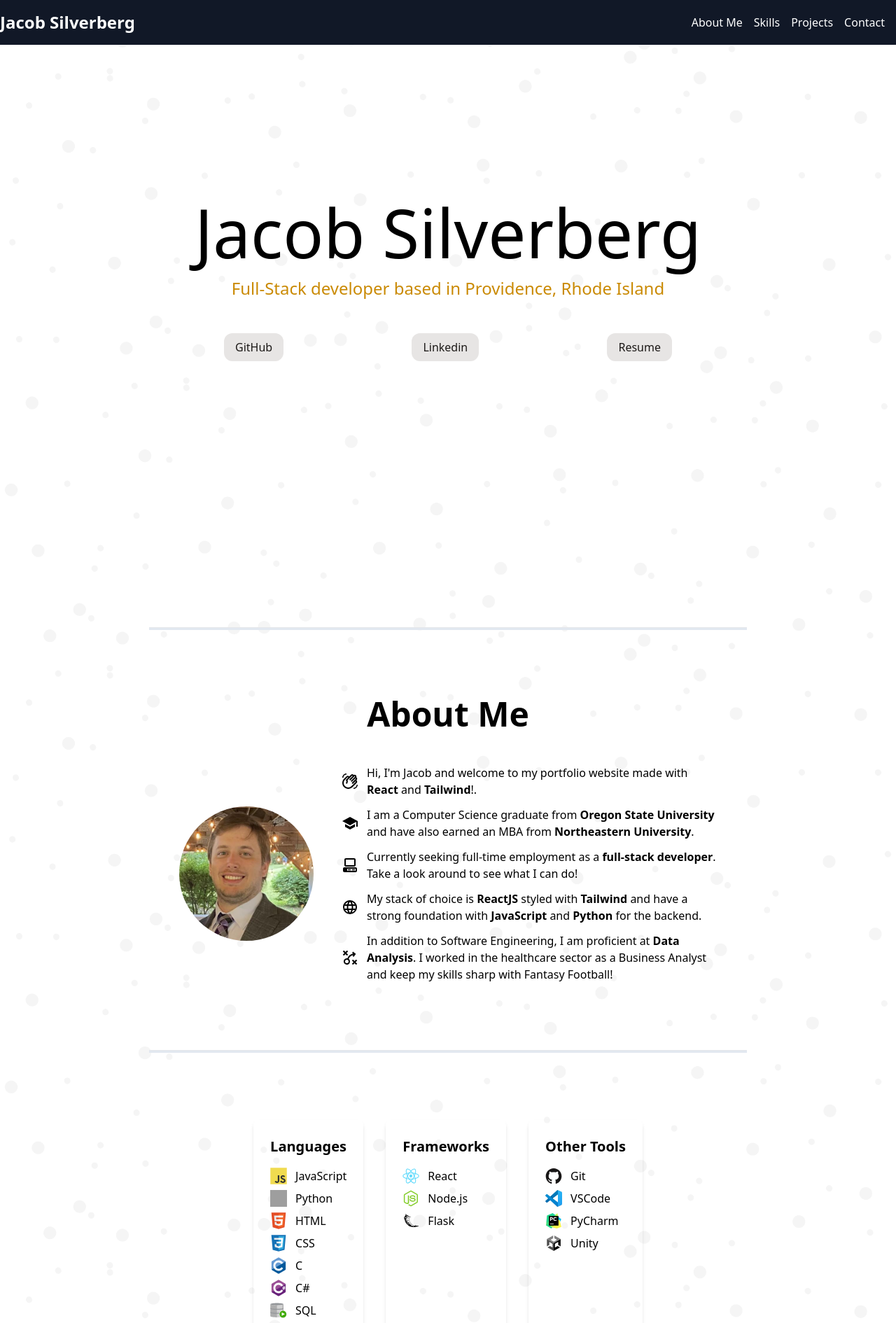
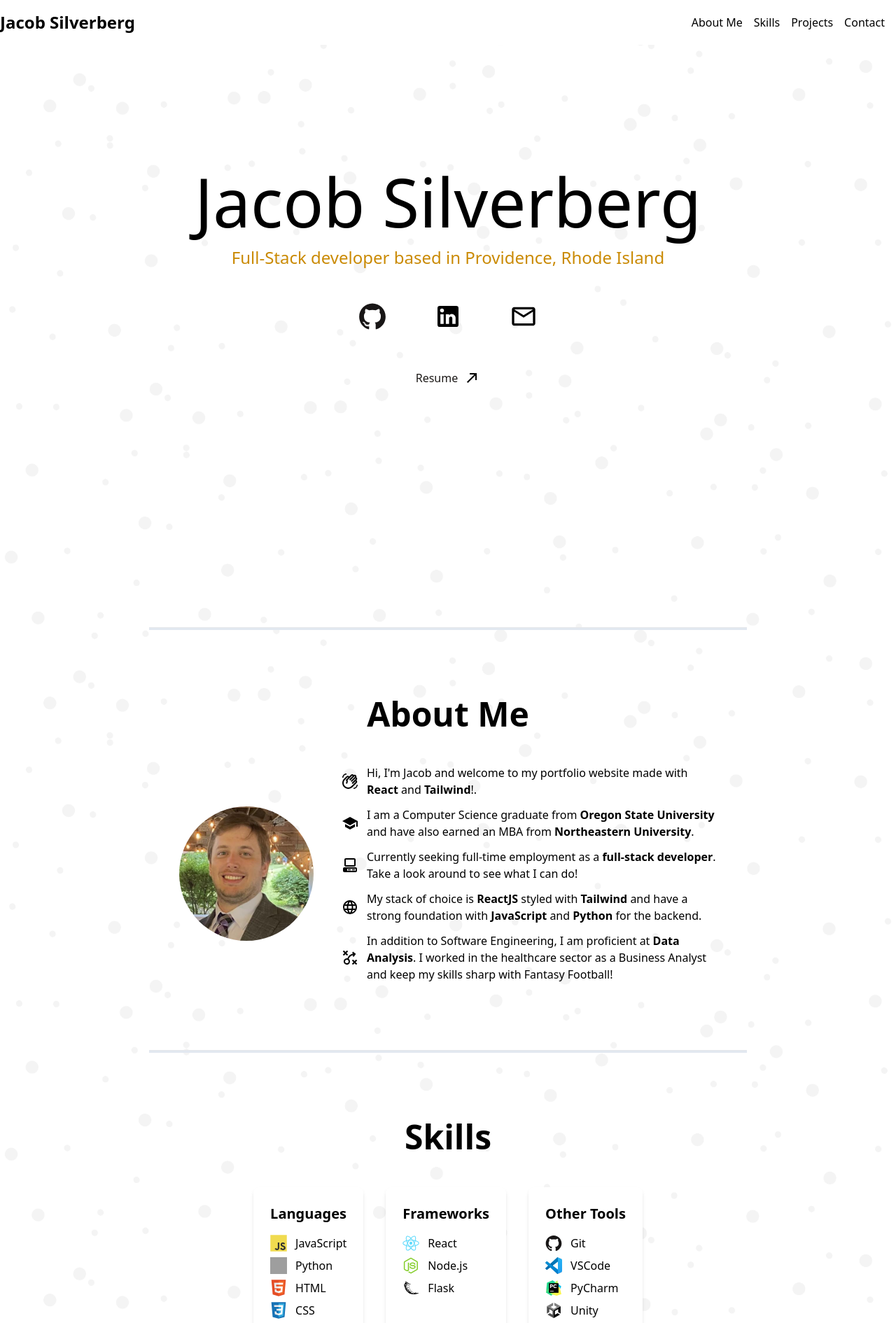
Before and after one commit to JacobSilverberg/portfolio, a React (Vite) app: page / in a window 1280 px wide. Shown: the top 1890 px of the page at 70% size. Built offline with nearby package versions, Linux system fonts and the light colour scheme; grey boxes are pictures that could not be loaded.

Commit message:
formatting

```diff
--- a/src/components/Contact.jsx
+++ b/src/components/Contact.jsx
@@ -1,14 +1,69 @@
 export function Contact() {
-    return (
-      <div id="contact" className="container mx-auto py-8 flex justify-center">
+  return (
+    <div id="contact" className="container mx-auto py-8">
+      <div className="text-center">
+        <h2 className="font-atkinson text-4xl md:text-5xl font-bold mb-12">
+          Contact
+        </h2>
+      </div>
+      <div className="flex justify-center">
         <div className="bg-white shadow-md rounded-lg p-6">
-          <h2 className="text-2xl font-bold mb-4">Contact</h2>
-          <p className="text-gray-600 mb-4">
-            <a href="mailto:JacobSilverberg@gmail.com" className="text-blue-600 hover:underline">
-              JacobSilverberg@gmail.com
-            </a>
-          </p>
+          <ul className="flex justify-between space-x-8">
+            <li className="flex flex-col items-center">
+              <span>GitHub</span>
+              <a
+                href="https://github.com/JacobSilverberg"
+                target="_blank"
+                rel="noopener noreferrer"
+              >
+                <img
+                  src="../images/skills/GitHub.svg"
+                  alt="GitHub"
+                  className="w-8 h-8"
+                />
+              </a>
+            </li>
+            <li className="flex flex-col items-center">
+              <span>LinkedIn</span>
+              <a
+                href="https://www.linkedin.com/in/jacobsilverberg/"
+                target="_blank"
+                rel="noopener noreferrer"
+              >
+                <img
+                  src="../images/footer/linkedin.svg"
+                  alt="LinkedIn"
+                  className="w-8 h-8"
+                />
+              </a>
+            </li>
+            <li className="flex flex-col items-center">
+              <span>Email</span>
+              <a href="mailto:JacobSilverberg@gmail.com">
+                <img
+                  src="../images/footer/email.svg"
+                  alt="Email"
+                  className="w-8 h-8"
+                />
+              </a>
+            </li>
+            <li className="flex flex-col items-center">
+              <span>Resume</span>
+              <a
+                href="/silverberg_resume.pdf"
+                target="_blank"
+                rel="noopener noreferrer"
+              >
+                <img
+                  src="../images/hero/arrow-top-right.svg"
+                  alt="Resume"
+                  className="w-8 h-8"
+                />
+              </a>
+            </li>
+          </ul>
         </div>
       </div>
-    );
-  }
+    </div>
+  );
+}
--- a/src/components/Footer.jsx
+++ b/src/components/Footer.jsx
@@ -2,27 +2,27 @@
     const currentYear = new Date().getFullYear();
 
     return (
-    <footer className="bg-gray-900 text-white py-4">
+      <footer className="bg-white text-black py-4">
         <div className="container mx-auto flex justify-between items-center">
           <div>
             <img src="../images/footer/copyright.svg" alt="Copyright Logo" className="h-6 inline-block mr-2" />
-                <span className="text-sm">© {currentYear} Jacob Silverberg</span>
+            <span className="text-sm">{currentYear} Jacob Silverberg</span>
           </div>
           <div className="flex items-center space-x-4">
             <a href="https://www.linkedin.com/in/jacobsilverberg/" target="_blank" rel="noopener noreferrer">
-                    <img src="../images/footer/linkedin.svg" className="size-8" />
+              <img src="../images/footer/linkedin.svg" className="h-8 fill-white"/>
             </a>
             <a href="https://github.com/JacobSilverberg" target="_blank" rel="noopener noreferrer">
-                    <img src="../images/skills/GitHub.svg" className="size-8" />
+              <img src="../images/skills/GitHub.svg" className="h-8" style={{ fill: 'white' }} />
             </a>
             <a href="mailto:JacobSilverberg@gmail.com">
-                    <img src="../images/footer/email.svg" className="size-8" />
+              <img src="../images/footer/email.svg" className="h-8" style={{ fill: 'white' }} />
             </a>
             <button className="bg-transparent hover:bg-gray-800 text-gray-200 font-semibold py-2 px-4 border border-gray-200 rounded inline-flex items-center">
-                    <img src="../images/footer/arrow_up.svg" className="size-8" />
+              <img src="../images/footer/arrow_up.svg" className="h-8" style={{ fill: 'white' }} />
             </button>
             {/* <button className="bg-transparent hover:bg-gray-800 text-gray-200 font-semibold py-2 px-4 border border-gray-200 rounded">
-                    <img src="../images/footer/moon.svg" className="size-8" />
+              <img src="../images/footer/moon.svg" className="h-8" style={{ fill: 'white' }} />
             </button> */}
           </div>
         </div>
--- a/src/components/Header.jsx
+++ b/src/components/Header.jsx
@@ -2,7 +2,7 @@
 
 export function Header() {
     return (
-      <header className="bg-gray-900 text-white py-4 fixed top-0 left-0 right-0 z-50">
+      <header className="bg-white text-black py-4 fixed top-0 left-0 right-0 z-50">
         <div className="container mx-auto flex justify-between items-center">
           <h1 className="text-2xl font-bold">Jacob Silverberg</h1>
           <div className="flex items-center"> {/* Flex container for navigation and toggle mode */}
--- a/src/components/Hero.jsx
+++ b/src/components/Hero.jsx
@@ -1,4 +1,4 @@
-export function Hero () {
+export function Hero() {
   return (
     <header className="flex h-screen flex-col items-center justify-center gap-12">
       <div className="flex flex-col items-center gap-4">
@@ -9,41 +9,58 @@
           Full-Stack developer based in Providence, Rhode Island
         </h3>
       </div>
-        <ul className="flex w-5/6 justify-between md:w-1/2">
+      <ul className="flex w-5/6 justify-between md:w-1/5">
         <li>
-            <button className="px-2 py-1 md:px-4 md:py-2 rounded-xl border-transparent bg-stone-200 text-stone-900 hover:border-stone-200 hover:bg-transparent hover:text-stone-200">
           <a
             href="https://github.com/JacobSilverberg"
             target="_blank"
             rel="noopener noreferrer"
           >
-                    GitHub
+            <img
+              src="../images/skills/GitHub.svg"
+              alt="GitHub"
+              className="w-8 h-8 md:w-10 md:h-10"
+            />
           </a>
-            </button>
         </li>
         <li>
-            <button className="px-2 py-1 md:px-4 md:py-2 rounded-xl border-transparent bg-stone-200 text-stone-900 hover:border-stone-200 hover:bg-transparent hover:text-stone-200">
           <a
             href="https://www.linkedin.com/in/jacobsilverberg/"
             target="_blank"
             rel="noopener noreferrer"
           >
-                    Linkedin
+            <img
+              src="../images/footer/linkedin.svg"
+              alt="LinkedIn"
+              className="w-8 h-8 md:w-10 md:h-10"
+            />
           </a>
-            </button>
         </li>
         <li>
-            <button className="px-2 py-1 md:px-4 md:py-2 rounded-xl border-transparent bg-stone-200 text-stone-900 hover:border-stone-200 hover:bg-transparent hover:text-stone-200">
+          <a href="mailto:JacobSilverberg@gmail.com">
+            <img
+              src="../images/footer/email.svg"
+              alt="Email"
+              className="w-8 h-8 md:w-10 md:h-10"
+            />
+          </a>
+        </li>
+      </ul>
+      <button className="relative px-2 py-1 md:px-4 md:py-2 rounded-xl border-transparent border-stone-600 bg-transparent text-stone-900 hover:border-stone-200 hover:bg-transparent hover:text-stone-200">
         <a
           href="/silverberg_resume.pdf"
           target="_blank"
           rel="noopener noreferrer"
+          className="flex items-center"
         >
-                    Resume
+          <span className="mr-2">Resume</span>
+          <img
+            src="../images/hero/arrow-top-right.svg"
+            alt="Arrow"
+            className="w-4 h-4 md:w-6 md:h-6"
+          />
         </a>
       </button>
-          </li>
-        </ul>
     </header>
   );
 }
--- a/src/components/Projects.jsx
+++ b/src/components/Projects.jsx
@@ -3,7 +3,9 @@
 export function Projects() {
   return (
     <div id="projects" className="container mx-auto py-8 w-4/5">
-      <h2 className="text-2xl font-bold mb-4">Projects</h2>
+      <h2 className="text-center font-atkinson mb-8 text-4xl md:text-5xl font-bold">
+        Projects
+      </h2>
       <div className="grid grid-cols-1 md:grid-cols-2 lg:grid-cols-3 gap-8">
         {projects.map((project, index) => (
           <div key={index} className="bg-white shadow-md rounded-lg p-6">
--- a/src/components/Skills.jsx
+++ b/src/components/Skills.jsx
@@ -5,21 +5,25 @@
 
 export function Skills () {
     return (
-        <section id="skills" className="flex justify-center mx-auto gap-8">
-            <div className="p-6 rounded-lg shadow-md">
+        <section id="skills" className="flex flex-col items-center justify-center gap-12">
+            <h2 className="text-center font-atkinson text-4xl md:text-5xl font-bold">
+                Skills
+            </h2>
+            <div className="flex justify-center gap-8">
+                <div className="p-6 rounded-lg bg-white shadow-md">
                     <h4 className="text-xl font-bold mb-4">
                         Languages
                     </h4>
                     {languages.map((language) => {
                         return (
-                        <div key={language.key} className="flex gap-3 items-center mt-2">
+                            <div key={language.key} className="flex gap-3 items-center mt-2 ">
                                 <img src={language.icon} className="w-6 h-6" alt={language.name} />
                                 <p>{language.name}</p>
                             </div>
                         )
                     })}
                 </div>
-            <div className="p-6 rounded-lg shadow-md">
+                <div className="p-6 rounded-lg bg-white shadow-md">
                     <h4 className="text-xl font-bold mb-4">
                         Frameworks
                     </h4>
@@ -32,7 +36,7 @@
                         )
                     })}
                 </div>
-            <div className="p-6 rounded-lg shadow-md">
+                <div className="p-6 rounded-lg bg-white shadow-md">
                     <h4 className="text-xl font-bold mb-4">
                         Other Tools
                     </h4>
@@ -45,6 +49,7 @@
                         )
                     })}
                 </div>
+            </div>
         </section>
     )
 }
--- a/src/main.jsx
+++ b/src/main.jsx
@@ -14,7 +14,7 @@
   <React.StrictMode>
     <Header />
     <div className="relative">
-      <div className="absolute inset-0 bg-webp bg-cover bg-center" style={{ backgroundImage: 'url("../images/stipling.jpg")', backgroundSize: '100%', opacity: '4%' }} />
+      <div className="absolute inset-0 bg-webp bg-cover bg-center filter grayscale" style={{ backgroundImage: 'url("../images/stipling.jpg")', backgroundSize: '100%', opacity: '4%' }} />
       <div className="relative z-10">
         <Hero />
         <Break />
--- a/src/output.css
+++ b/src/output.css
@@ -594,16 +594,16 @@
   inset: 0px;
 }
 
-.top-0 {
-  top: 0px;
-}
-
 .left-0 {
   left: 0px;
 }
 
 .right-0 {
   right: 0px;
+}
+
+.top-0 {
+  top: 0px;
 }
 
 .z-10 {
@@ -631,12 +631,20 @@
   margin-bottom: 0.25rem;
 }
 
+.mb-12 {
+  margin-bottom: 3rem;
+}
+
 .mb-2 {
   margin-bottom: 0.5rem;
 }
 
 .mb-4 {
   margin-bottom: 1rem;
+}
+
+.mb-8 {
+  margin-bottom: 2rem;
 }
 
 .mr-1 {
@@ -690,8 +698,16 @@
   height: 0.25rem;
 }
 
+.h-4 {
+  height: 1rem;
+}
+
 .h-6 {
   height: 1.5rem;
+}
+
+.h-8 {
+  height: 2rem;
 }
 
 .h-screen {
@@ -710,6 +726,14 @@
   width: 60%;
 }
 
+.w-4 {
+  width: 1rem;
+}
+
+.w-4\/5 {
+  width: 80%;
+}
+
 .w-5\/6 {
   width: 83.333333%;
 }
@@ -718,16 +742,8 @@
   width: 1.5rem;
 }
 
-.w-full {
-  width: 100%;
-}
-
-.w-3\/4 {
-  width: 75%;
-}
-
-.w-4\/5 {
-  width: 80%;
+.w-8 {
+  width: 2rem;
 }
 
 .grid-cols-1 {
@@ -788,6 +804,12 @@
   margin-left: calc(1rem * calc(1 - var(--tw-space-x-reverse)));
 }
 
+.space-x-8 > :not([hidden]) ~ :not([hidden]) {
+  --tw-space-x-reverse: 0;
+  margin-right: calc(2rem * var(--tw-space-x-reverse));
+  margin-left: calc(2rem * calc(1 - var(--tw-space-x-reverse)));
+}
+
 .rounded {
   border-radius: 0.25rem;
 }
@@ -813,13 +835,23 @@
   border-color: rgb(229 231 235 / var(--tw-border-opacity));
 }
 
+.border-stone-600 {
+  --tw-border-opacity: 1;
+  border-color: rgb(87 83 78 / var(--tw-border-opacity));
+}
+
 .border-transparent {
   border-color: transparent;
 }
 
-.bg-gray-500 {
+.bg-blue-500 {
   --tw-bg-opacity: 1;
-  background-color: rgb(107 114 128 / var(--tw-bg-opacity));
+  background-color: rgb(59 130 246 / var(--tw-bg-opacity));
+}
+
+.bg-gray-100 {
+  --tw-bg-opacity: 1;
+  background-color: rgb(243 244 246 / var(--tw-bg-opacity));
 }
 
 .bg-gray-900 {
@@ -827,19 +859,9 @@
   background-color: rgb(17 24 39 / var(--tw-bg-opacity));
 }
 
-.bg-red-500 {
-  --tw-bg-opacity: 1;
-  background-color: rgb(239 68 68 / var(--tw-bg-opacity));
-}
-
 .bg-slate-200 {
   --tw-bg-opacity: 1;
   background-color: rgb(226 232 240 / var(--tw-bg-opacity));
-}
-
-.bg-stone-200 {
-  --tw-bg-opacity: 1;
-  background-color: rgb(231 229 228 / var(--tw-bg-opacity));
 }
 
 .bg-transparent {
@@ -851,22 +873,16 @@
   background-color: rgb(255 255 255 / var(--tw-bg-opacity));
 }
 
-.bg-yellow-500 {
-  --tw-bg-opacity: 1;
-  background-color: rgb(234 179 8 / var(--tw-bg-opacity));
-}
-
-.bg-blue-500 {
-  --tw-bg-opacity: 1;
-  background-color: rgb(59 130 246 / var(--tw-bg-opacity));
-}
-
 .bg-cover {
   background-size: cover;
 }
 
 .bg-center {
   background-position: center;
+}
+
+.fill-white {
+  fill: #fff;
 }
 
 .p-6 {
@@ -950,11 +966,6 @@
   line-height: 1rem;
 }
 
-.text-3xl {
-  font-size: 1.875rem;
-  line-height: 2.25rem;
-}
-
 .font-bold {
   font-weight: 700;
 }
@@ -993,14 +1004,24 @@
   color: rgb(202 138 4 / var(--tw-text-opacity));
 }
 
-.underline {
-  text-decoration-line: underline;
+.text-black {
+  --tw-text-opacity: 1;
+  color: rgb(0 0 0 / var(--tw-text-opacity));
 }
 
 .shadow-md {
   --tw-shadow: 0 4px 6px -1px rgb(0 0 0 / 0.1), 0 2px 4px -2px rgb(0 0 0 / 0.1);
   --tw-shadow-colored: 0 4px 6px -1px var(--tw-shadow-color), 0 2px 4px -2px var(--tw-shadow-color);
   box-shadow: var(--tw-ring-offset-shadow, 0 0 #0000), var(--tw-ring-shadow, 0 0 #0000), var(--tw-shadow);
+}
+
+.grayscale {
+  --tw-grayscale: grayscale(100%);
+  filter: var(--tw-blur) var(--tw-brightness) var(--tw-contrast) var(--tw-grayscale) var(--tw-hue-rotate) var(--tw-invert) var(--tw-saturate) var(--tw-sepia) var(--tw-drop-shadow);
+}
+
+.filter {
+  filter: var(--tw-blur) var(--tw-brightness) var(--tw-contrast) var(--tw-grayscale) var(--tw-hue-rotate) var(--tw-invert) var(--tw-saturate) var(--tw-sepia) var(--tw-drop-shadow);
 }
 
 .hover\:border-stone-200:hover {
@@ -1022,13 +1043,25 @@
   color: rgb(231 229 228 / var(--tw-text-opacity));
 }
 
-.hover\:underline:hover {
-  text-decoration-line: underline;
-}
+@media (min-width: 768px) {
+  .md\:h-10 {
+    height: 2.5rem;
+  }
 
-@media (min-width: 768px) {
-  .md\:w-1\/2 {
-    width: 50%;
+  .md\:h-6 {
+    height: 1.5rem;
+  }
+
+  .md\:w-1\/5 {
+    width: 20%;
+  }
+
+  .md\:w-10 {
+    width: 2.5rem;
+  }
+
+  .md\:w-6 {
+    width: 1.5rem;
   }
 
   .md\:grid-cols-2 {
@@ -1050,18 +1083,13 @@
     line-height: 2rem;
   }
 
-  .md\:text-6xl {
-    font-size: 3.75rem;
+  .md\:text-5xl {
+    font-size: 3rem;
     line-height: 1;
   }
 
   .md\:text-8xl {
     font-size: 6rem;
-    line-height: 1;
-  }
-
-  .md\:text-5xl {
-    font-size: 3rem;
     line-height: 1;
   }
 }
```
Also changed, not shown: public/images/hero/arrow-top-right.svg (added). Lines whose indentation alone changed are shown as unchanged.
